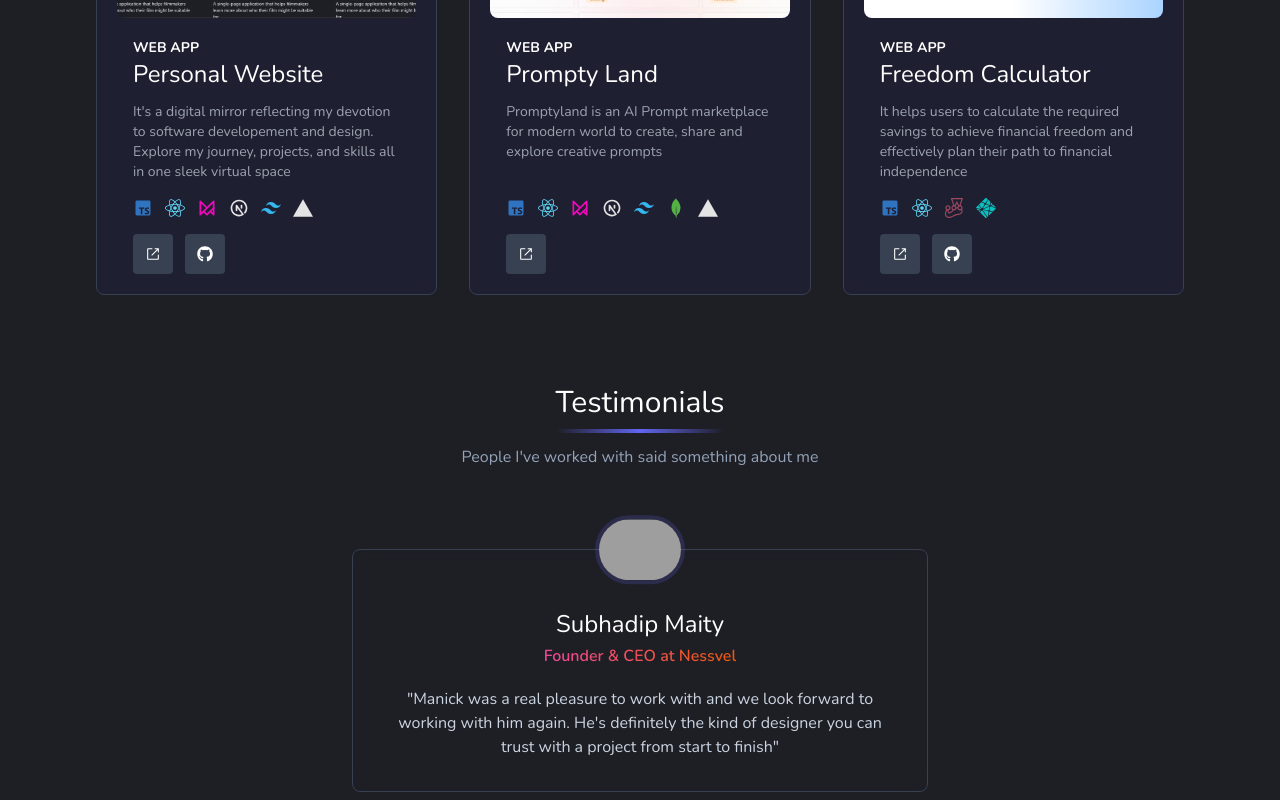
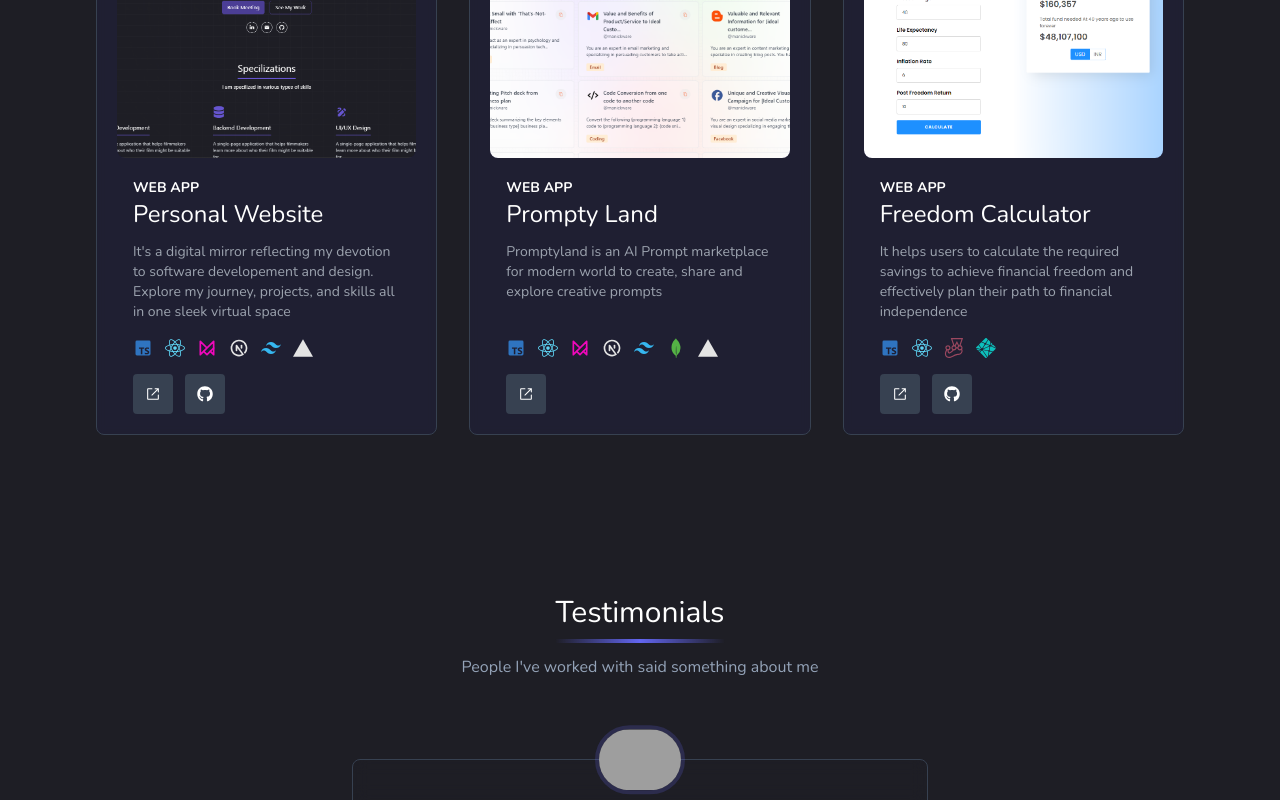
Before and after one commit to manickjamadar/personal-website, a Next.js app: page / in a window 1280 px wide. Shown: the part 2000-2800 px from the top of the page. Built offline with nearby package versions, Linux system fonts and the light colour scheme; grey boxes are pictures that could not be loaded.

Commit message:
section spacing globalized

```diff
--- a/app/globals.css
+++ b/app/globals.css
@@ -63,3 +63,6 @@ body {
 .icon-btn{
   @apply bg-gray-700 text-white px-3 py-3 rounded;
 }
+.section-spacing{
+  @apply pt-32 sm:pt-36 md:pt-40;
+}
--- a/app/page.tsx
+++ b/app/page.tsx
@@ -72,27 +72,21 @@ const HomePage = () => {
       </div>
       <Container>
         <section id="home" className="pt-24 sm:pt-28 md:pt-32">
-          {/* <Spacer vertical={150} /> */}
           <Hero />
         </section>
-        <section className="pt-32 sm:pt-36 md:pt-40">
-          {/* <Spacer vertical={120} /> */}
+        <section className="section-spacing">
           <SpecilizationSection />
         </section>
-        <section id="skills">
-          <Spacer vertical={90} />
+        <section id="skills" className="section-spacing">
           <SkillSection />
         </section>
-        <section id="projects">
-          <Spacer vertical={90} />
+        <section id="projects" className="section-spacing">
           <ProjectSection />
         </section>
-        <section id="testimonials">
-          <Spacer vertical={90} />
+        <section id="testimonials" className="section-spacing">
           <TestimonialSection />
         </section>
-        <section id="faq">
-          <Spacer vertical={90} />
+        <section id="faq" className="section-spacing">
           <FAQSection />
         </section>
         <Spacer vertical={150} />
```
